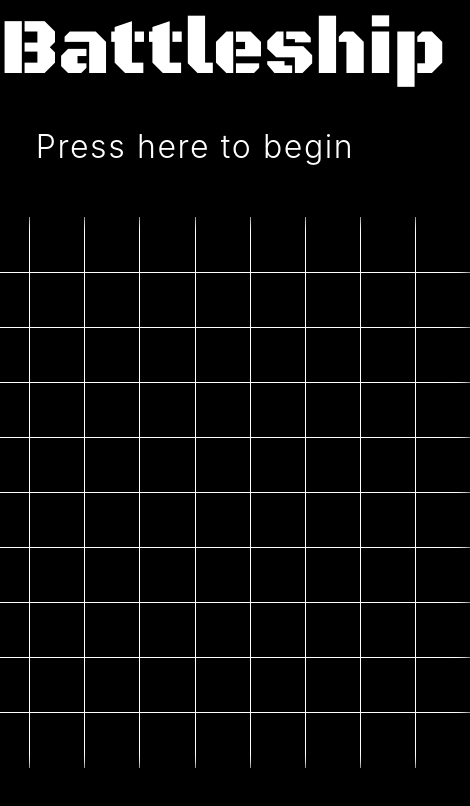
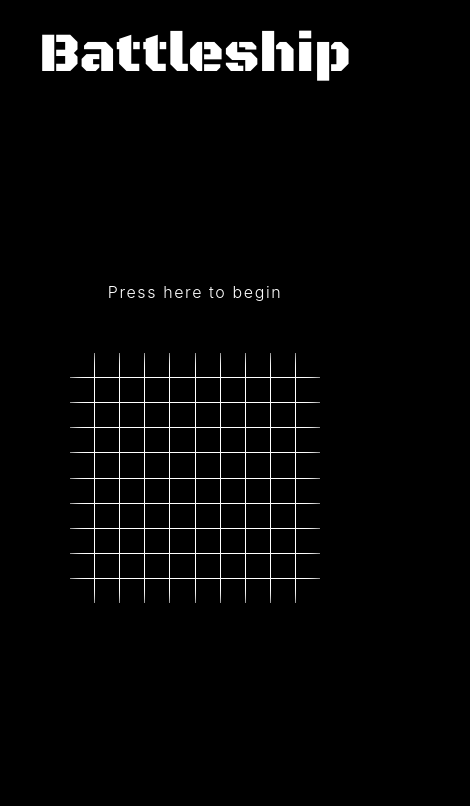
Before and after one commit to Kesslerjx/battleship, a website with bundled scripts: page index.html in a window 390 px wide. Shown: the whole page, 470 px wide, since content can reach past the window. Built offline with nearby package versions, Linux system fonts and the light colour scheme.

Commit message:
Add some styling to make grid responsive

```diff
--- a/modules/game.js
+++ b/modules/game.js
@@ -118,7 +118,7 @@ function enemyMove() {
         enemy.missed();
     }
 
-    checkGameEnd(enemyTurn);
+    checkGameEnd(playerTurn);
 }
 
 function checkGameEnd(turnFunction) {
--- a/style.css
+++ b/style.css
@@ -20,8 +20,9 @@ body, p {
 }
 
 #header-title {
+    padding-top: 20px;
     font-family: 'Black Ops One', cursive;
-    font-size: 5rem;
+    font-size: clamp(3.5rem, 11vw, 5rem);
     text-align: center;
     color: white;
 }
@@ -41,7 +42,7 @@ main {
 
 #game-button {
     border: none;
-    font-size: 2rem;
+    font-size: clamp(1rem, 3vw, 2rem);
     background: none;
     font-weight: 300;
     letter-spacing: 0.1rem;
@@ -52,11 +53,11 @@ main {
     background: white;
     margin: 50px 0;
     box-shadow: inset 0px 0px 15px rgb(0 0 0 / 0.9);
+    width: clamp(250px, 60vw, 550px);
 }
 
 #grid {
     display: grid;
-    width: 550px;
     grid-template-columns: repeat(10, 1fr);
     grid-template-rows: repeat(10, 1fr);
     gap: 1px;
```
